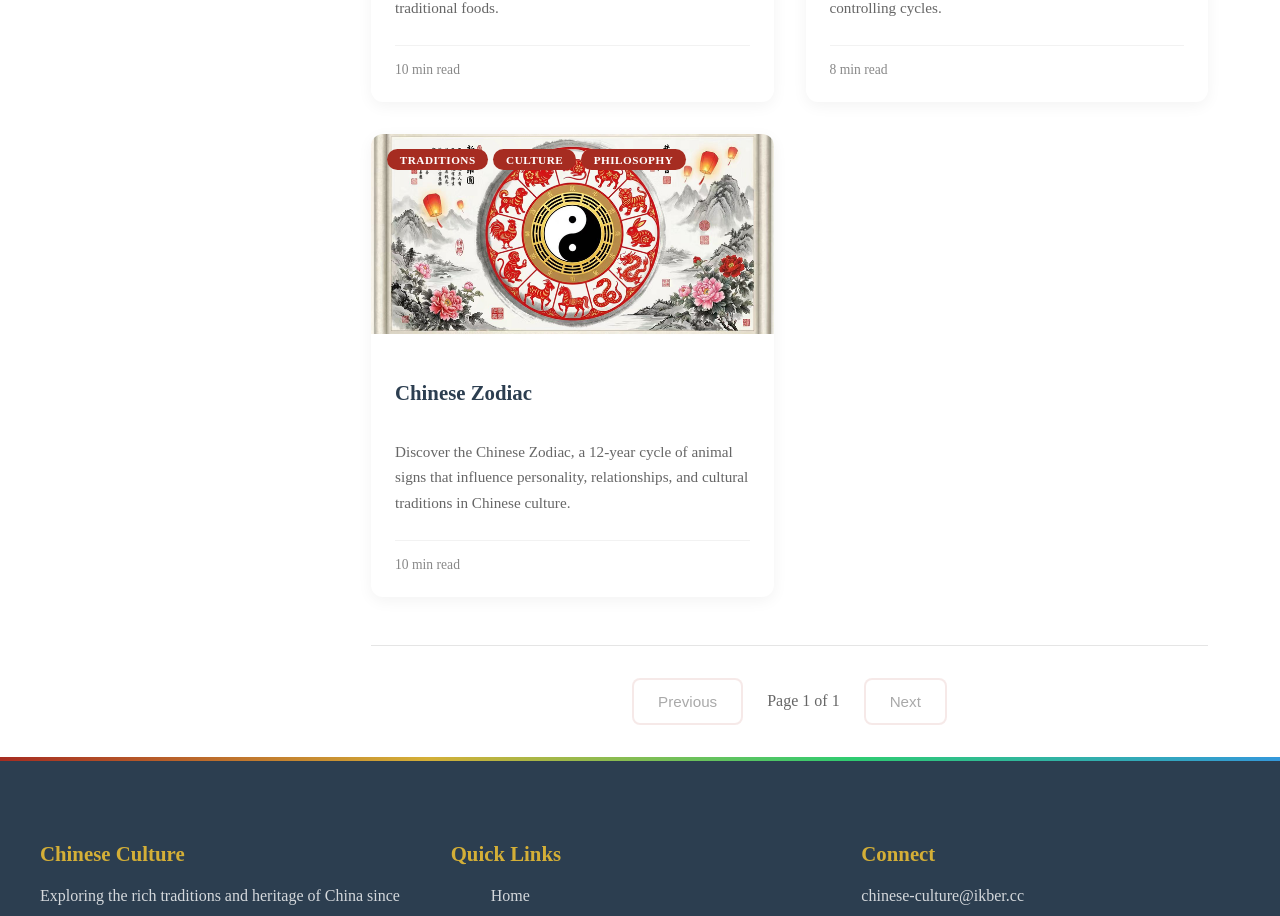
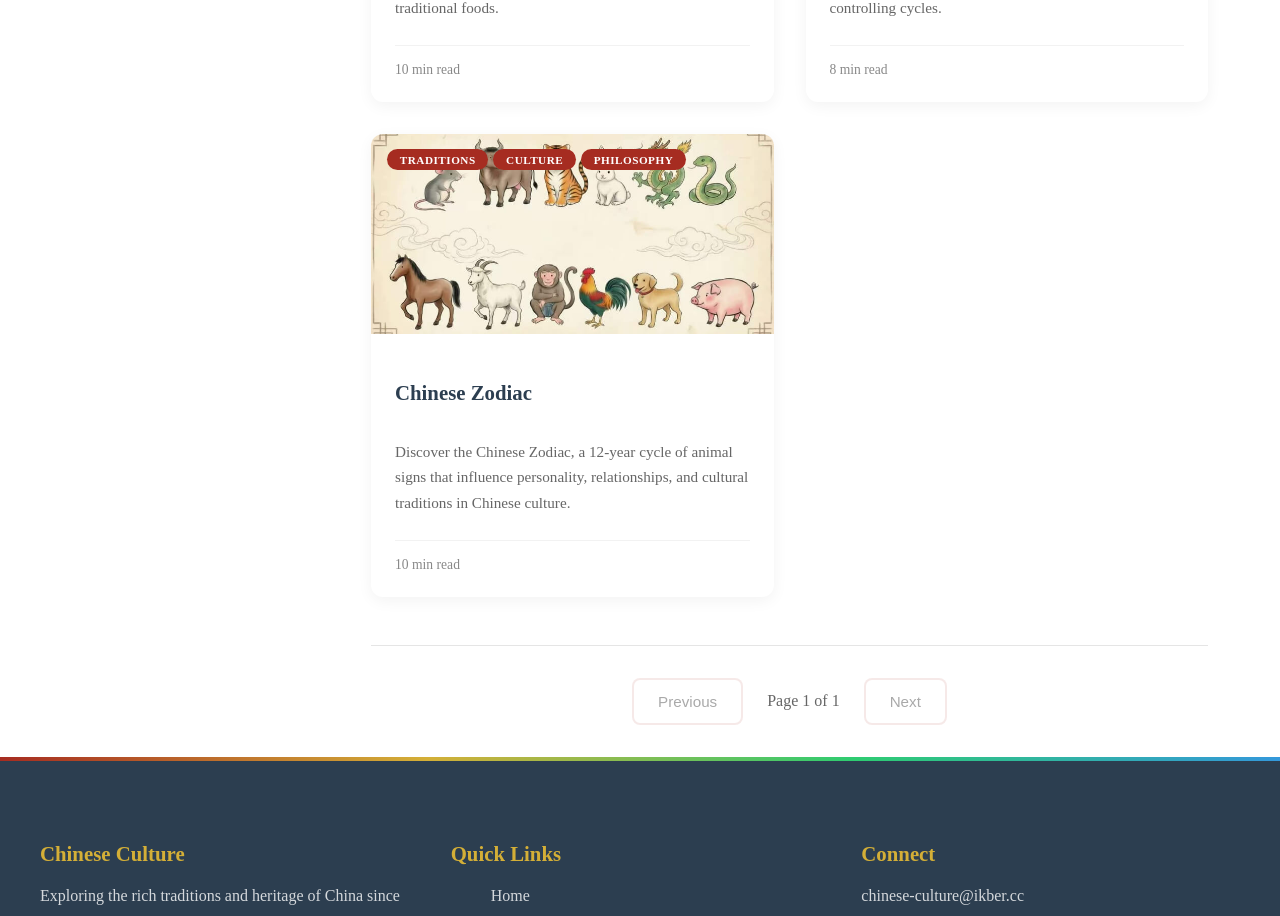
Before and after one commit to WeitaoYan/ChineseCulture, a Nuxt app: page /articles in a window 1280 px wide. Shown: the part 3718-4634 px from the top of the page. Built offline with nearby package versions, Linux system fonts and the light colour scheme.

Commit message:
update image for chinese-zodiac

```diff
--- a/app/pages/articles/chinese-zodiac.vue
+++ b/app/pages/articles/chinese-zodiac.vue
@@ -22,7 +22,7 @@
 
     <!-- 主图 -->
     <FeaturedImage
-      imageSrc="/assets/images/chinese-zodiac.png"
+      imageSrc="/assets/images/chinese-zodiac.jpg"
       altText="Chinese Zodiac - Sheng Xiao"
     />
 
--- a/app/pages/articles/index.vue
+++ b/app/pages/articles/index.vue
@@ -256,7 +256,7 @@ const articles = [
     slug: "chinese-zodiac",
     tags: ["traditions", "culture", "philosophy"],
     readtime: 10,
-    image: "/assets/images/chinese-zodiac.png",
+    image: "/assets/images/chinese-zodiac.jpg",
     excerpt:
       "Discover the Chinese Zodiac, a 12-year cycle of animal signs that influence personality, relationships, and cultural traditions in Chinese culture.",
   },
```
Also changed, not shown: public/assets/images/chinese-zodiac.jpg (added), public/assets/images/chinese-zodiac.png (deleted).
